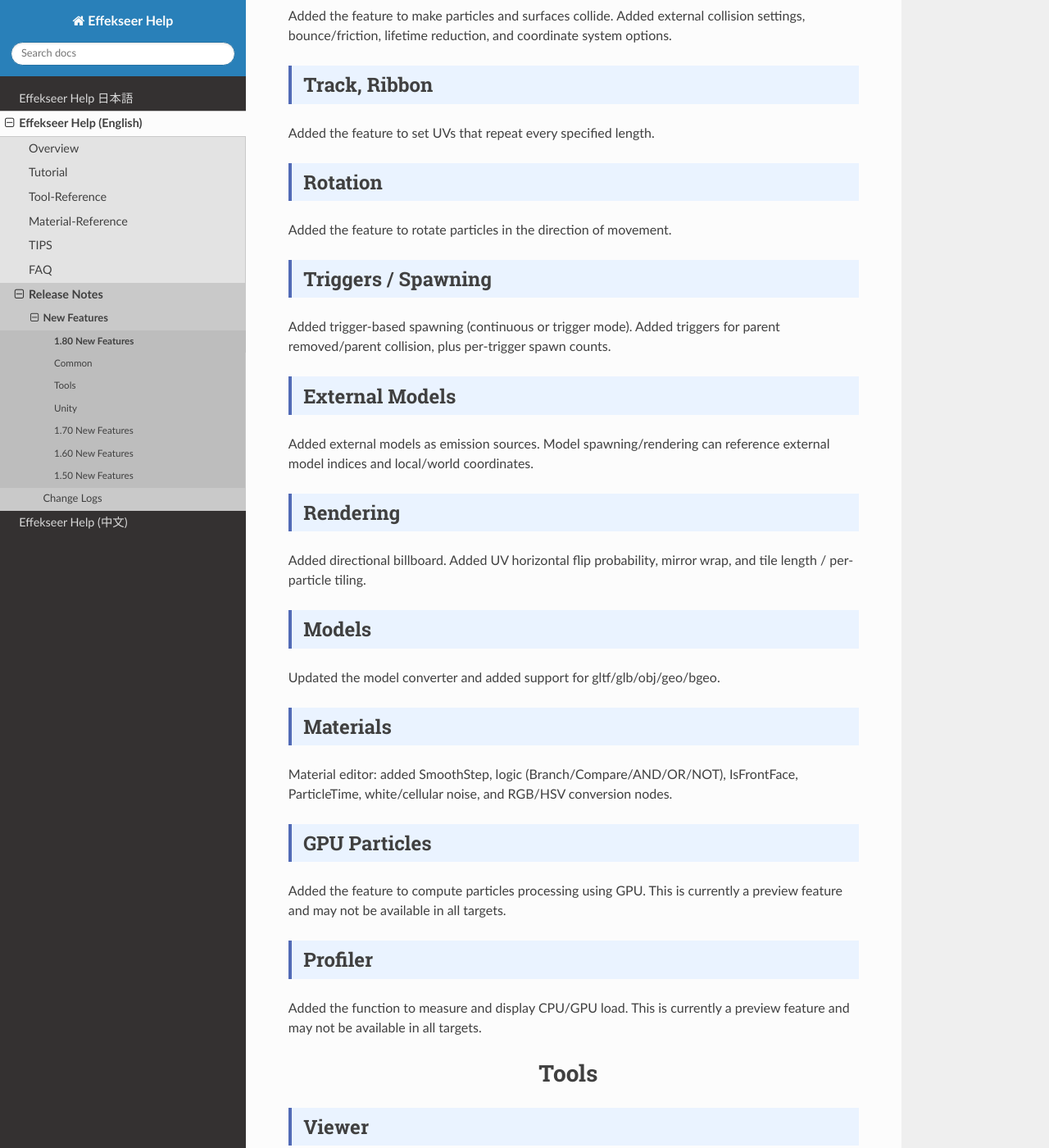
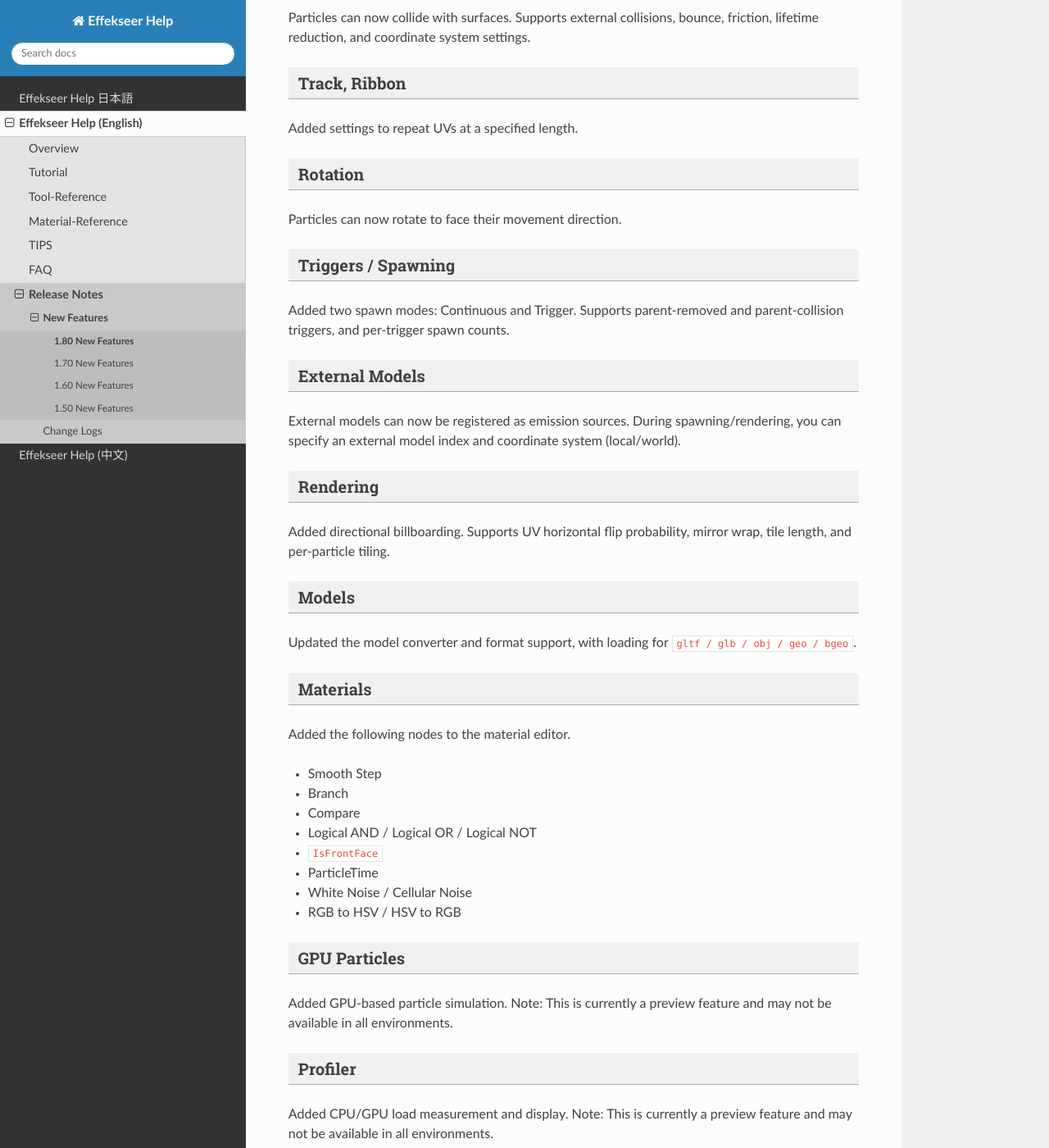
Before and after one commit to effekseer/docs_tool, a Sphinx documentation site: the page built from source/en/ReleaseNotes/180.md, in a window 1280 px wide and 1400 px high, scrolled down 283 px. Shown: the whole window at 82% size. Built offline with Sphinx 7.4.7 and the Read the Docs theme 3.1.0, drawn with Linux system fonts in a browser that asks for light colours; nearby versions of some CDN libraries; library files that are not in the unit come from our copies; some of the changed text lies outside the part shown.

Commit message:
Update release notes

```diff
--- a/source/en/ReleaseNotes/180.md
+++ b/source/en/ReleaseNotes/180.md
@@ -1,63 +1,75 @@
-## 1.80 New Features
+# 1.80 New Features
 
 ## Common
 
 ### Collisions
 
-Added the feature to make particles and surfaces collide.
-Added external collision settings, bounce/friction, lifetime reduction, and coordinate system options.
+Particles can now collide with surfaces.
+Supports external collisions, bounce, friction, lifetime reduction, and coordinate system settings.
 
 ### Track, Ribbon
 
-Added the feature to set UVs that repeat every specified length.
+Added settings to repeat UVs at a specified length.
 
 ### Rotation
 
-Added the feature to rotate particles in the direction of movement.
+Particles can now rotate to face their movement direction.
 
 ### Triggers / Spawning
 
-Added trigger-based spawning (continuous or trigger mode).
-Added triggers for parent removed/parent collision, plus per-trigger spawn counts.
+Added two spawn modes: Continuous and Trigger.
+Supports parent-removed and parent-collision triggers, and per-trigger spawn counts.
 
 ### External Models
 
-Added external models as emission sources.
-Model spawning/rendering can reference external model indices and local/world coordinates.
+External models can now be registered as emission sources.
+During spawning/rendering, you can specify an external model index and coordinate system (local/world).
 
 ### Rendering
 
-Added directional billboard.
-Added UV horizontal flip probability, mirror wrap, and tile length / per-particle tiling.
+Added directional billboarding.
+Supports UV horizontal flip probability, mirror wrap, tile length, and per-particle tiling.
 
 ### Models
 
-Updated the model converter and added support for gltf/glb/obj/geo/bgeo.
+Updated the model converter and format support, with loading for `gltf / glb / obj / geo / bgeo`.
 
 ### Materials
 
-Material editor: added SmoothStep, logic (Branch/Compare/AND/OR/NOT), IsFrontFace, ParticleTime, white/cellular noise, and RGB/HSV conversion nodes.
+Added the following nodes to the material editor.
+- Smooth Step
+- Branch
+- Compare
+- Logical AND / Logical OR / Logical NOT
+- `IsFrontFace`
+- ParticleTime
+- White Noise / Cellular Noise
+- RGB to HSV / HSV to RGB
 
 ### GPU Particles
 
-Added the feature to compute particles processing using GPU.
-This is currently a preview feature and may not be available in all targets.
+Added GPU-based particle simulation.
+Note: This is currently a preview feature and may not be available in all environments.
 
 ### Profiler
 
-Added the function to measure and display CPU/GPU load.
-This is currently a preview feature and may not be available in all targets.
+Added CPU/GPU load measurement and display.
+Note: This is currently a preview feature and may not be available in all environments.
 
 ## Tools
 
 ### Viewer
 
-Added an option to enable ground collisions in the viewer.
+Ground collision can now be enabled in the viewer.
 
 ## Unity
 
 - Updated EffekseerForUnity to the 1.8 series.
-- Added a menu to import .efk files with dependent resources.
-- Added a trigger API to EffekseerHandle.
-- URP/HDRP custom render passes now support layer masks.
-- Added URP RenderGraph (Unity 6) and WebGL 3.1.8/2023.2 support.
+- Added a menu to import `.efk` files together with dependent resources.
+- Added trigger APIs to EffekseerHandle and EffekseerEmitter.
+- Added layer mask support in URP/HDRP custom render passes.
+- Added URP RenderGraph support (Unity 6).
+- WebGL plugin is selected by Unity version:
+  - Unity 2021.2 or later: `2.0.19`
+  - Unity 2022.2 or later: `3.1.8`
+  - Unity 2023.2 or later: `3.1.38`
```
Also changed, not shown: source/ja/ReleaseNotes/180.md (+29 -17 lines), source/zh_CN/ReleaseNotes/180.md (+33 -21 lines).
